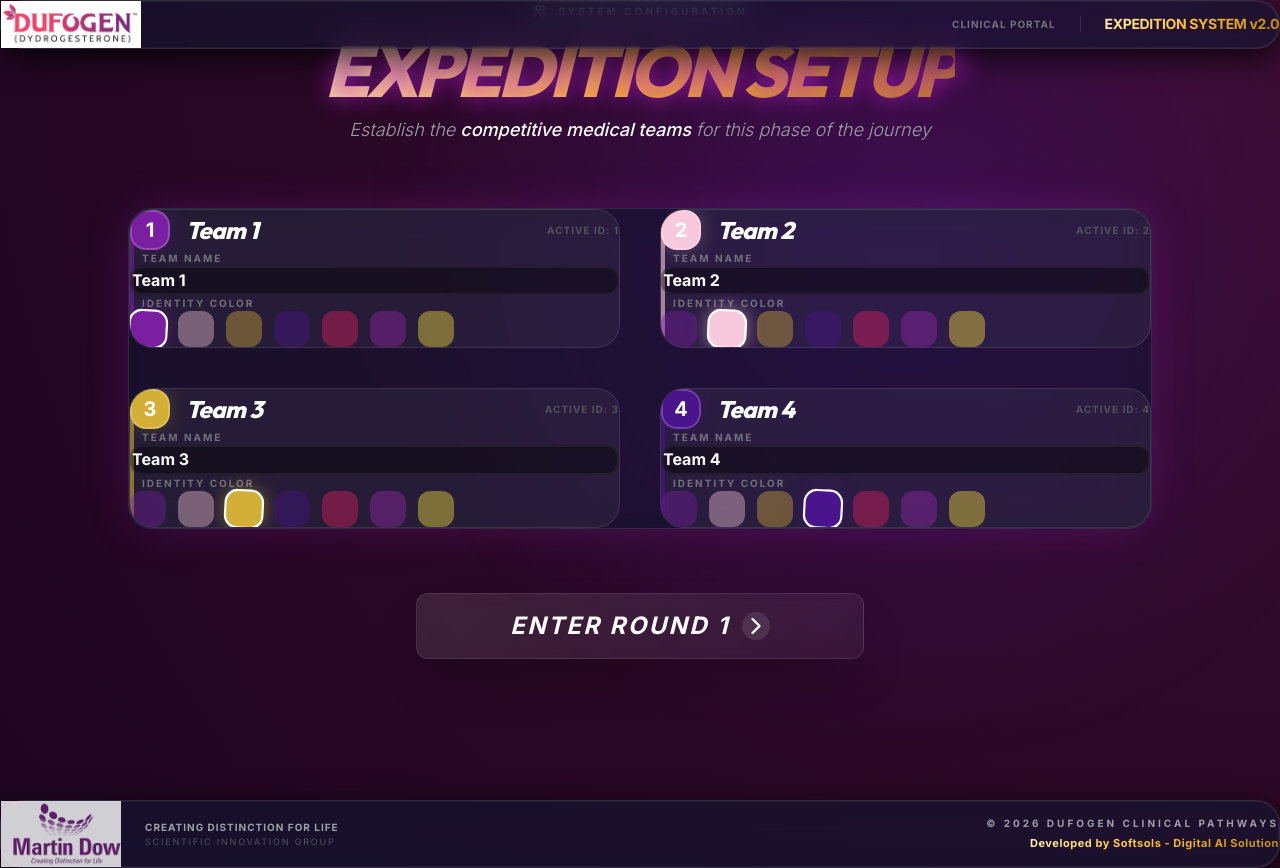
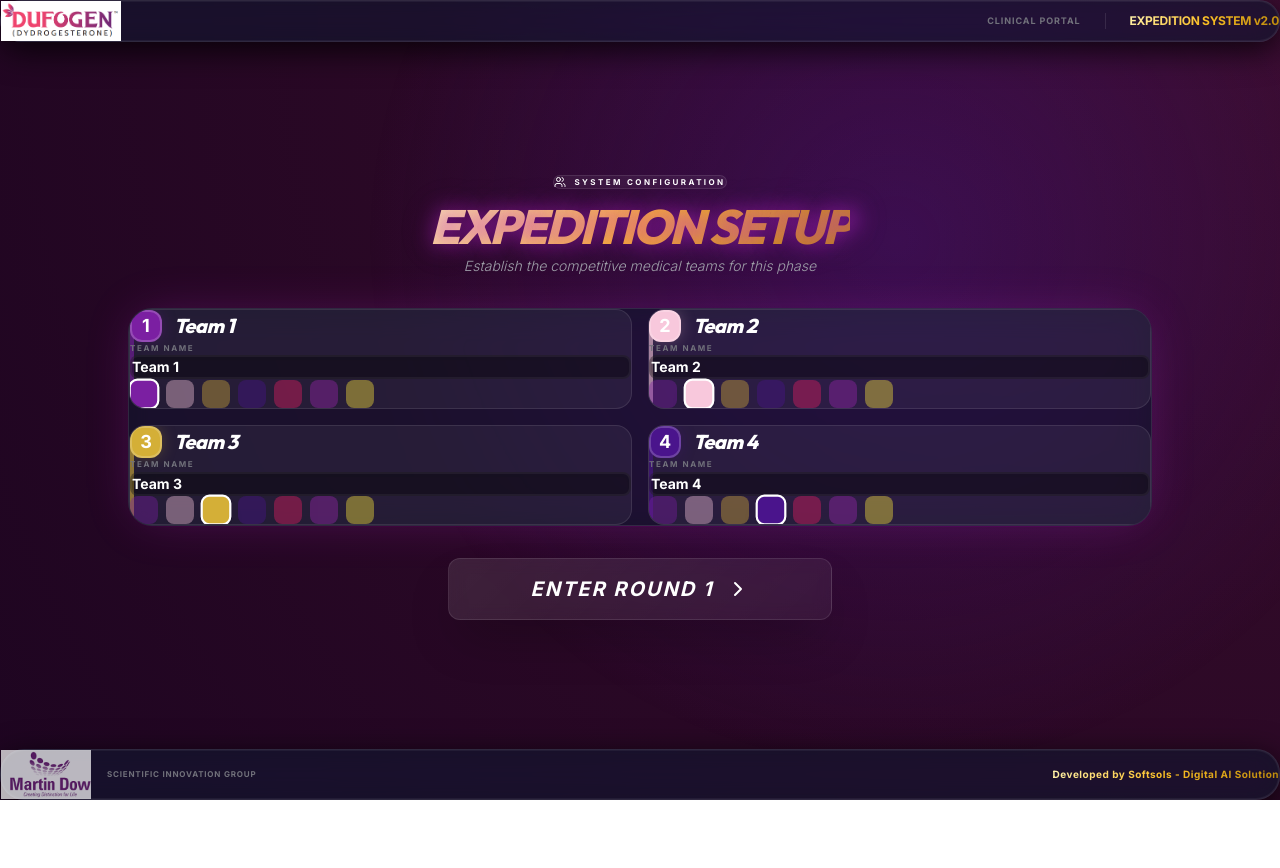
Before and after one commit to softsolspk1/game, a Next.js app: page /game/setup in a window 1280 px wide. After the commit the page ends 800 px from the top, so only its background shows below. Built offline with nearby package versions, Linux system fonts and the light colour scheme.

Commit message:
\Refine UI and functionality: single-screen layout, 3D dice, audio integration, and timer enhancements\

```diff
--- a/src/app/game/setup/page.tsx
+++ b/src/app/game/setup/page.tsx
@@ -47,63 +47,59 @@ export default function SetupPage() {
     const colors = ["#7b1fa2", "#f8c8dc", "#d4af37", "#4a148c", "#e91e63", "#9c27b0", "#ffeb3b"];
 
     return (
-        <div className="flex flex-col items-center justify-center min-h-[70vh] gap-16 text-center animate-in fade-in slide-in-from-bottom-8 duration-700 relative">
+        <div className="flex flex-col items-center justify-center h-full gap-8 text-center animate-in fade-in slide-in-from-bottom-8 duration-700 relative overflow-hidden">
             {/* Background Decoration */}
-            <div className="absolute top-0 left-1/2 -translate-x-1/2 w-full max-w-5xl h-[400px] bg-accent-gold/5 blur-[100px] rounded-full -z-10" />
+            <div className="absolute top-0 left-1/2 -translate-x-1/2 w-full max-w-5xl h-[300px] bg-accent-gold/5 blur-[100px] rounded-full -z-10" />
 
-            <div className="space-y-6 relative">
-                <div className="inline-flex items-center gap-3 px-4 py-1.5 rounded-full bg-white/5 border border-white/10 text-accent-gold text-[10px] font-black uppercase tracking-[0.3em] mb-4">
-                    <Users size={14} /> System Configuration
+            <div className="space-y-2 relative shrink-0">
+                <div className="inline-flex items-center gap-2 px-3 py-1 rounded-full bg-white/5 border border-white/10 text-accent-gold text-[8px] font-black uppercase tracking-[0.3em] mb-1">
+                    <Users size={12} /> System Configuration
                 </div>
-                <h1 className="text-6xl md:text-7xl font-black tracking-tighter text-gradient-gold female-glow italic uppercase leading-tight">
+                <h1 className="text-5xl font-black tracking-tighter text-gradient-gold female-glow italic uppercase leading-tight">
                     Expedition Setup
                 </h1>
-                <p className="text-zinc-400 text-lg font-light italic max-w-2xl mx-auto">Establish the <span className="text-white font-medium">competitive medical teams</span> for this phase of the journey</p>
+                <p className="text-zinc-400 text-sm font-light italic max-w-2xl mx-auto">Establish the competitive medical teams for this phase</p>
             </div>
 
-            <div className="glass p-10 md:p-14 max-w-5xl w-full text-left glow-magenta grid grid-cols-1 md:grid-cols-2 gap-10 border-t-2 border-white/5">
+            <div className="glass p-6 max-w-5xl w-full text-left glow-magenta grid grid-cols-2 gap-4 border-t-2 border-white/5 overflow-y-auto custom-scrollbar">
                 {teams.map((team, index) => (
-                    <div key={team.id} className="group bg-white/5 border border-white/10 p-8 rounded-3xl space-y-6 transition-all duration-500 hover:bg-white/10 hover:border-white/20 hover:-translate-y-1 relative overflow-hidden">
+                    <div key={team.id} className="group bg-white/5 border border-white/10 p-4 rounded-2xl space-y-3 transition-all duration-500 hover:bg-white/10 hover:border-white/20 relative overflow-hidden">
                         {/* Team Accent Line */}
                         <div className="absolute top-0 left-0 w-1 h-full opacity-60 transition-all duration-500 group-hover:w-2" style={{ backgroundColor: team.color }} />
 
                         <div className="flex items-center justify-between relative z-10">
-                            <div className="flex items-center gap-4">
+                            <div className="flex items-center gap-3">
                                 <div
-                                    className="w-10 h-10 rounded-2xl border-2 border-white/20 shadow-2xl flex items-center justify-center transition-transform duration-500 group-hover:rotate-12"
-                                    style={{ backgroundColor: team.color, boxShadow: `0 0 20px ${team.color}40` }}
+                                    className="w-8 h-8 rounded-xl border-2 border-white/20 shadow-2xl flex items-center justify-center transition-transform duration-500 group-hover:rotate-12"
+                                    style={{ backgroundColor: team.color, boxShadow: `0 0 15px ${team.color}40` }}
                                 >
-                                    <span className="text-white font-black text-xl">{index + 1}</span>
+                                    <span className="text-white font-black text-lg">{index + 1}</span>
                                 </div>
-                                <h3 className="text-2xl font-bold tracking-tight text-white italic">Team {index + 1}</h3>
+                                <h3 className="text-xl font-bold tracking-tight text-white italic">Team {index + 1}</h3>
                             </div>
-                            <div className="text-[10px] font-black text-zinc-600 uppercase tracking-widest">Active ID: {team.id}</div>
                         </div>
 
-                        <div className="space-y-3 relative z-10">
-                            <label className="text-[10px] text-zinc-500 uppercase tracking-[0.2em] font-black flex items-center gap-2">
-                                <div className="w-1 h-1 rounded-full bg-accent-pink" /> Team Name
+                        <div className="space-y-1 relative z-10">
+                            <label className="text-[8px] text-zinc-500 uppercase tracking-[0.2em] font-black flex items-center gap-2">
+                                Team Name
                             </label>
                             <input
                                 type="text"
                                 value={team.name}
                                 onChange={(e) => updateTeamName(team.id, e.target.value)}
-                                className="w-full bg-black/40 border-2 border-white/5 rounded-xl p-4 text-white font-bold outline-none focus:border-accent-pink/50 focus:bg-black/60 transition-all placeholder:text-zinc-700 shadow-inner"
-                                placeholder="Enter team designation..."
+                                className="w-full bg-black/40 border-2 border-white/5 rounded-lg p-3 text-white font-bold outline-none focus:border-accent-pink/50 focus:bg-black/60 transition-all text-sm shadow-inner"
+                                placeholder="..."
                             />
                         </div>
 
-                        <div className="space-y-4 relative z-10">
-                            <label className="text-[10px] text-zinc-500 uppercase tracking-[0.2em] font-black flex items-center gap-2">
-                                <div className="w-1 h-1 rounded-full bg-accent-gold" /> Identity Color
-                            </label>
-                            <div className="flex gap-3 flex-wrap">
+                        <div className="space-y-2 relative z-10">
+                            <div className="flex gap-2 flex-wrap">
                                 {colors.map((c) => (
                                     <button
                                         key={c}
                                         onClick={() => updateTeamColor(team.id, c)}
-                                        className={`w-9 h-9 rounded-xl border-2 transition-all duration-300 ${team.color === c ? 'border-white scale-110 shadow-lg rotate-3' : 'border-transparent opacity-40 hover:opacity-100 hover:scale-105'}`}
-                                        style={{ backgroundColor: c, boxShadow: team.color === c ? `0 0 15px ${c}80` : 'none' }}
+                                        className={`w-7 h-7 rounded-lg border-2 transition-all duration-300 ${team.color === c ? 'border-white scale-110 shadow-lg' : 'border-transparent opacity-40 hover:opacity-100'}`}
+                                        style={{ backgroundColor: c }}
                                     />
                                 ))}
                             </div>
@@ -114,12 +110,10 @@ export default function SetupPage() {
 
             <button
                 onClick={handleStartGame}
-                className="button-premium w-full max-w-md flex items-center justify-center gap-6 text-2xl py-6 rounded-2xl group shadow-2xl relative z-10"
+                className="button-premium w-full max-w-sm flex items-center justify-center gap-4 text-xl py-4 rounded-xl group shadow-2xl relative z-10 shrink-0"
             >
                 <span className="italic font-black tracking-widest uppercase">ENTER ROUND 1</span>
-                <div className="p-1 rounded-full bg-white/10 group-hover:bg-white/20 transition-colors">
-                    <ChevronRight size={28} className="group-hover:translate-x-2 transition-transform" />
-                </div>
+                <ChevronRight size={24} className="group-hover:translate-x-2 transition-transform" />
             </button>
         </div>
     );
--- a/src/app/layout.tsx
+++ b/src/app/layout.tsx
@@ -14,66 +14,62 @@ export default function RootLayout({
 }>) {
   return (
     <html lang="en">
-      <body className="antialiased">
+      <body className="antialiased overflow-hidden bg-[#0f172a]">
+        <div className="h-screen flex flex-col overflow-hidden relative">
           {/* Simplified Background */}
           <div className="fixed inset-0 z-0 bg-primary-dark">
             <div className="absolute inset-0 bg-[radial-gradient(circle_at_70%_30%,#4a148c_0%,transparent_50%)] opacity-40" />
           </div>
 
-        <header className="glass fixed top-0 w-full z-50 px-6 py-4 flex justify-between items-center border-b border-white/5">
+          <header className="glass shrink-0 w-full z-50 px-6 py-3 flex justify-between items-center border-b border-white/5 relative bg-black/20">
             <div className="flex items-center gap-4">
               <Image
                 src="/logo.png"
                 alt="DUFOGEN Logo"
-              width={140}
-              height={44}
+                width={120}
+                height={38}
                 className="img-contain"
                 priority
               />
             </div>
             <div className="hidden md:flex gap-6 items-center">
-            <span className="text-[10px] font-black text-zinc-500 uppercase tracking-widest">Clinical Portal</span>
+              <span className="text-[9px] font-black text-zinc-500 uppercase tracking-widest">Clinical Portal</span>
               <div className="w-[1px] h-4 bg-white/10" />
-            <div className="text-sm font-bold tracking-tight text-gradient-gold">
+              <div className="text-xs font-bold tracking-tight text-gradient-gold">
                 EXPEDITION SYSTEM v2.0
               </div>
             </div>
           </header>
 
-        <main className="relative z-10 pt-24 pb-20 min-h-screen">
-          <div className="max-w-7xl mx-auto px-4 sm:px-6 lg:px-8">
+          <main className="flex-1 min-h-0 relative z-10 overflow-hidden">
+            <div className="h-full w-full max-w-7xl mx-auto px-4 sm:px-6 lg:px-8">
               {children}
             </div>
           </main>
 
-        <footer className="glass border-t border-white/10 py-6 px-12 flex flex-col md:flex-row justify-between items-center bg-black/60 relative z-40 gap-4">
-          <div className="flex items-center gap-6">
+          <footer className="shrink-0 glass border-t border-white/10 py-2 px-8 flex justify-between items-center bg-black/60 relative z-40">
+            <div className="flex items-center gap-4">
               <Image
                 src="/martindowlogo.png"
                 alt="Martindow Logo"
-              width={120}
-              height={38}
-              className="img-contain opacity-80 hover:opacity-100 transition-opacity"
+                width={90}
+                height={28}
+                className="img-contain opacity-70"
               />
               <div className="hidden sm:block">
-              <div className="text-[10px] text-zinc-400 uppercase tracking-widest font-bold">
-                Creating Distinction for Life
-              </div>
-              <div className="text-[9px] text-zinc-600 uppercase tracking-[0.2em]">
+                <div className="text-[8px] text-zinc-500 uppercase tracking-widest font-bold">
                   Scientific Innovation Group
                 </div>
               </div>
             </div>
 
-          <div className="flex flex-col items-center md:items-end gap-1">
-            <p className="text-[10px] text-zinc-400 font-black uppercase tracking-[0.3em]">
-              © 2026 DUFOGEN CLINICAL PATHWAYS
-            </p>
-            <p className="text-[11px] font-bold text-gradient-gold tracking-wider">
+            <div className="flex flex-col items-end">
+              <p className="text-[10px] font-bold text-gradient-gold tracking-wider">
                 Developed by Softsols - Digital AI Solution
               </p>
             </div>
           </footer>
+        </div>
       </body>
     </html>
   );
```
Also changed, not shown: src/app/game/leaderboard/page.tsx (+29 -48 lines), src/app/game/round1/page.tsx (+23 -8 lines), src/app/game/round2/page.tsx (+51 -23 lines). Lines whose indentation alone changed are shown as unchanged.
